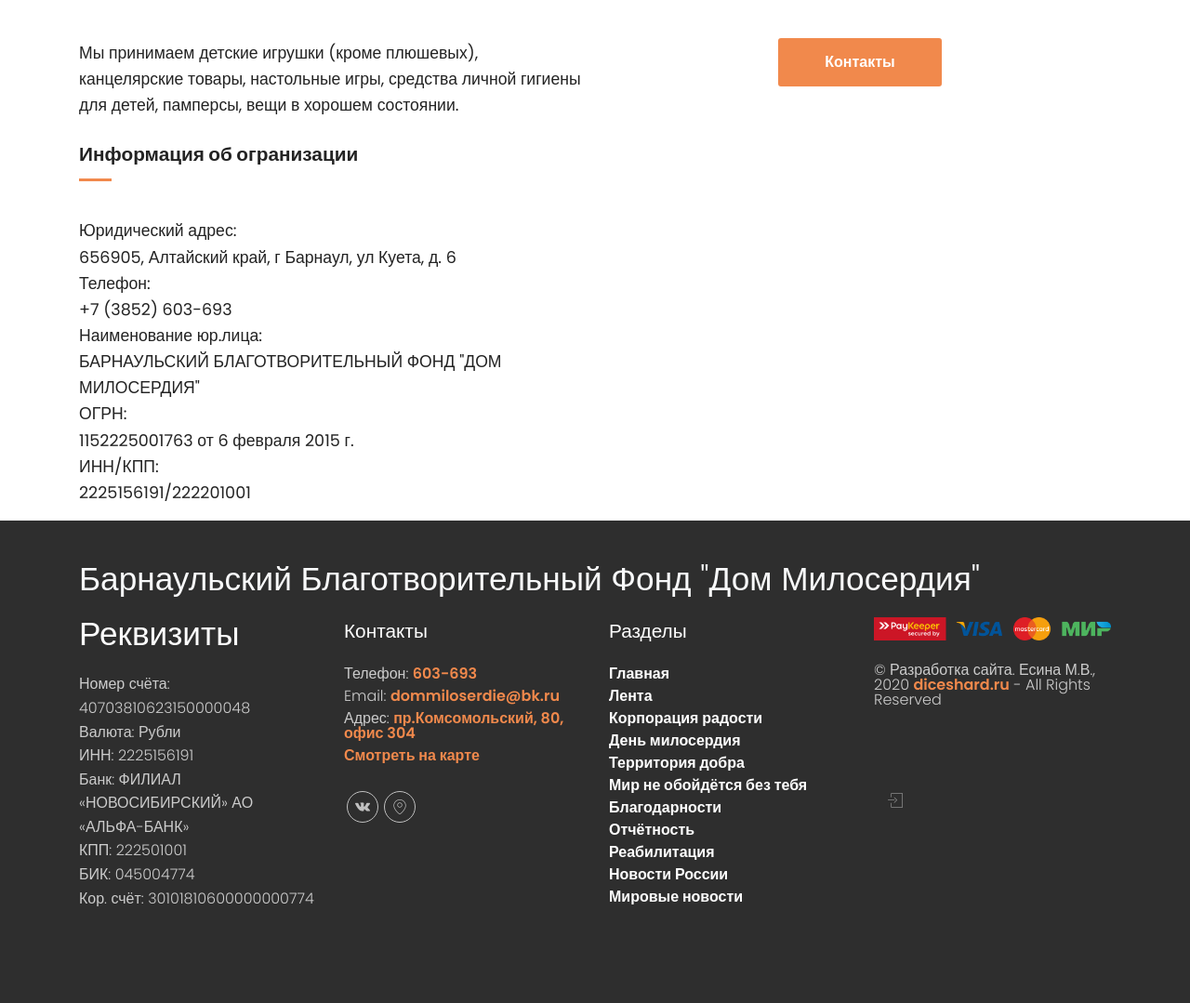
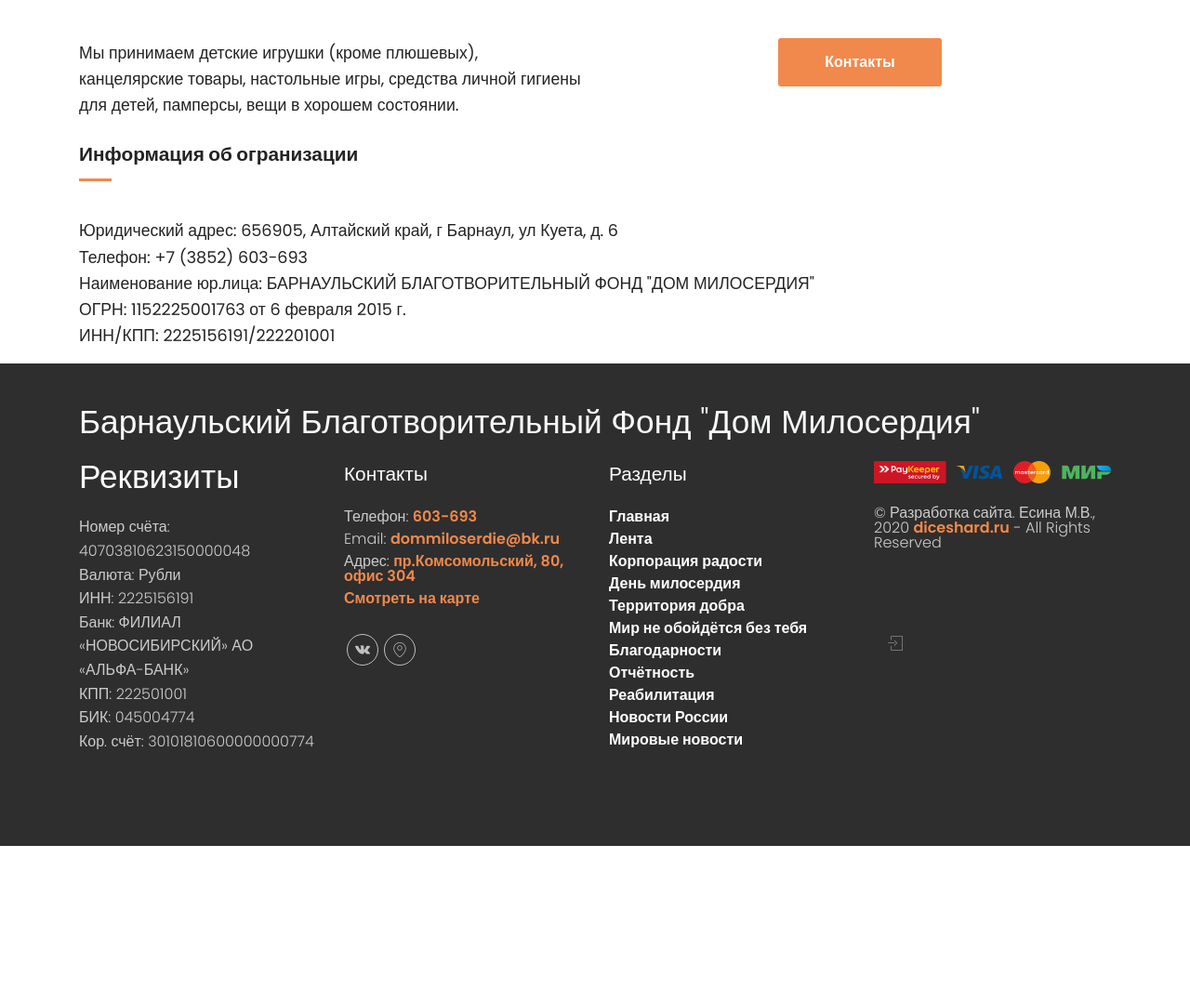
Before and after one commit to megosha/dom_miloserdia_api, a Django app: page /donate/ in a window 1280 px wide. Shown: the part 715-1794 px from the top of the page at 93% size. After the commit the page ends 1625 px from the top, so only its background shows below. Run offline with Django 3.2, Linux system fonts and the light colour scheme; data that the repository does not hold is empty; some libraries are stand-ins or nearby versions; some web fonts are replaced.

Commit message:
small fix

```diff
--- a/templates/includes/donate.html
+++ b/templates/includes/donate.html
@@ -82,30 +82,23 @@
                     <div class="line"></div>
                 </div>
                 <div class="row">
-                    <div class="col-lg-6 col-md-12 col-sm-12">
+                    <div class="col-12">
                     <p class="mbr-text mbr-fonts-style display-7">
                         Юридический адрес:
-                        <br>
                         656905, Алтайский край, г Барнаул, ул Куета, д. 6
                         <br>
                         Телефон:
-                        <br>
                         +7 (3852) 603-693
                         <br>
                         Наименование юр.лица:
-                        <br>
                         БАРНАУЛЬСКИЙ БЛАГОТВОРИТЕЛЬНЫЙ ФОНД "ДОМ МИЛОСЕРДИЯ"
                         <br>
                         ОГРН:
-                        <br>
                         1152225001763 от 6 февраля 2015 г.
                         <br>
                         ИНН/КПП:
-                        <br>
                         2225156191/222201001
                     </p>
-                    </div>
-                    <div class="col-lg-6 col-md-12 col-sm-12">
                     </div>
                 </div>
 
```
